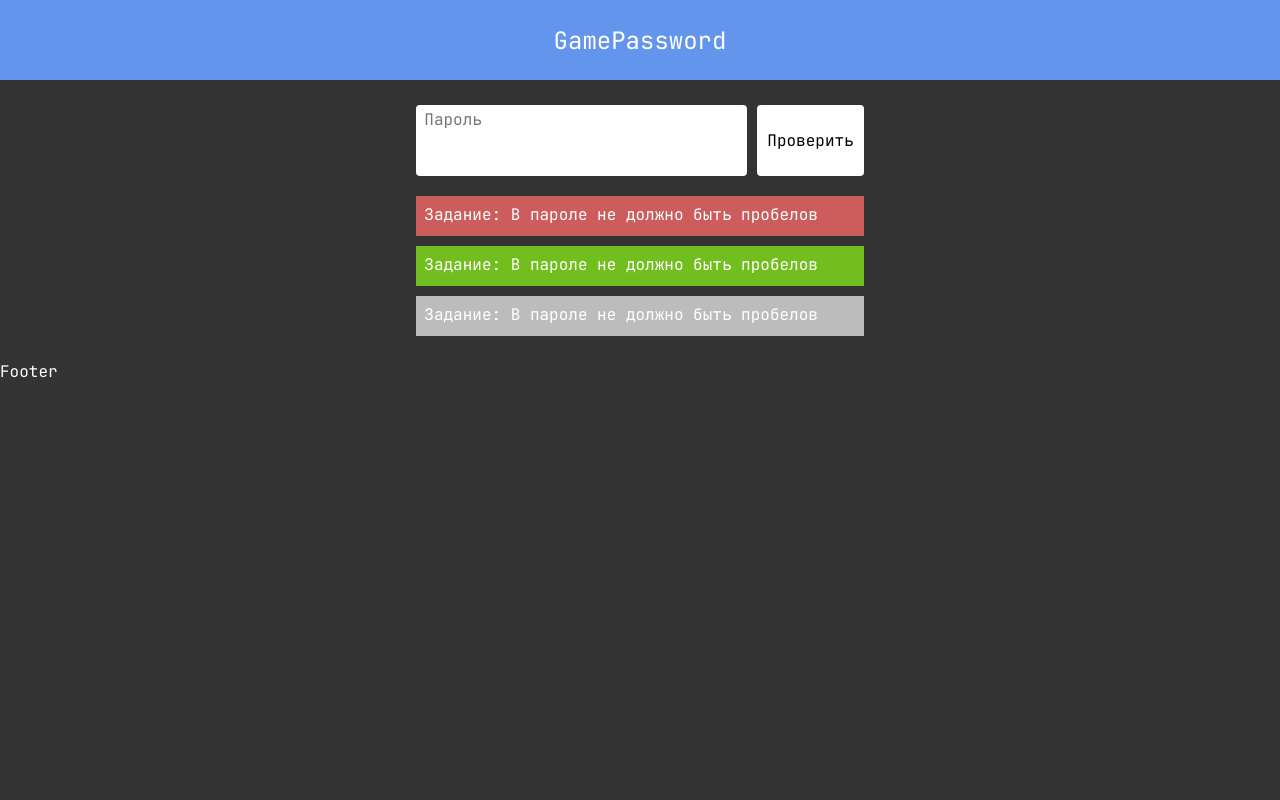
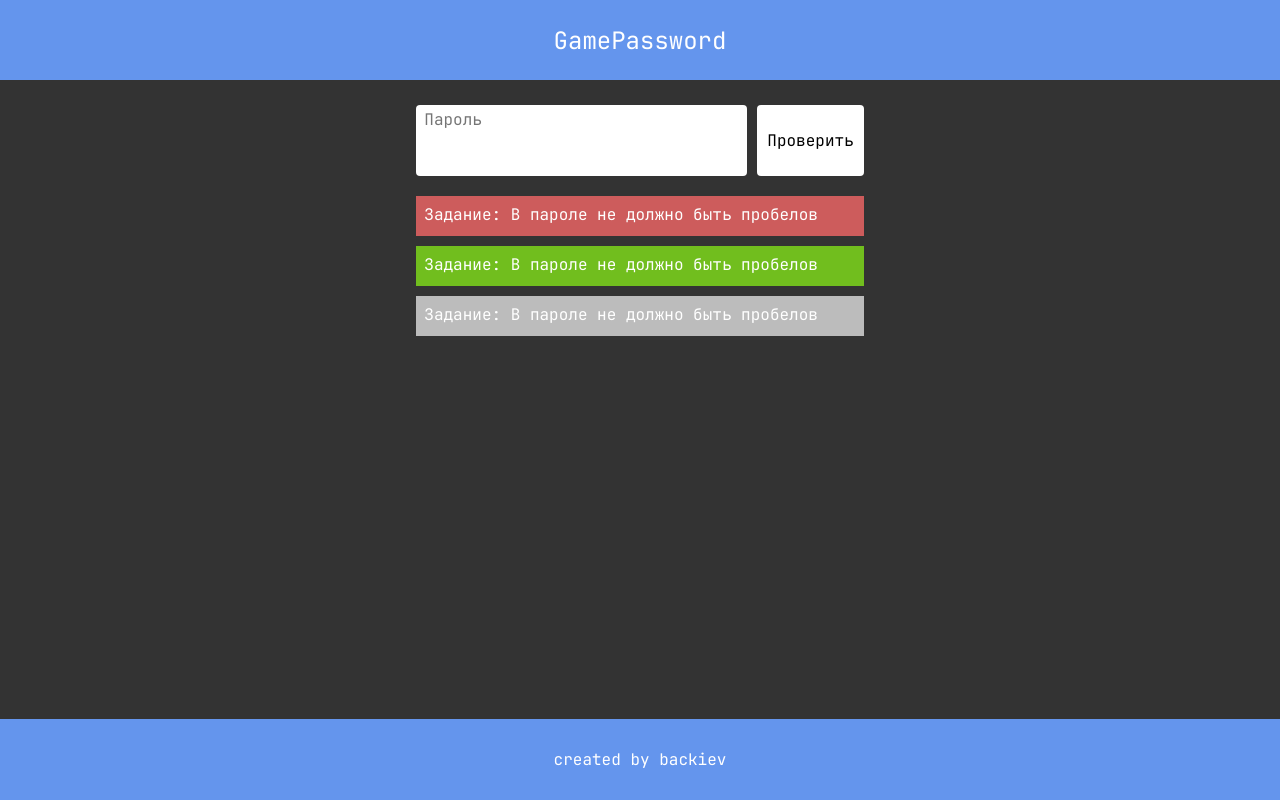
Before and after one commit to backiev/game_password, a Vue app: page / in a window 1280 px wide. Built offline with nearby package versions, Linux system fonts and the light colour scheme.

Commit message:
added footer

```diff
--- a/src/App.vue
+++ b/src/App.vue
@@ -8,18 +8,20 @@ import Game from './components/Game.vue';
 <template>
   <div class="wrapper">
     <Header />
-    <Game />
+    <main class="main">
+      <Game />
+    </main>
     <Footer />
   </div>
 </template>
 
-<style lang="scss">
+<style lang="scss" scoped>
   .wrapper {
-    width: 100%;
-    height: 100%;
-    min-height: 100vh;
-    background-color: #333;
-    // padding: 0 20px;
-    color: white;
+    display: flex;
+    flex-direction: column;
   }
+  .main {
+    flex-grow: 1;
+  }
+
 </style>
--- a/src/components/Footer.vue
+++ b/src/components/Footer.vue
@@ -3,11 +3,13 @@
 </script>
 
 <template>
-  <div class="footer">Footer</div>
+  <div class="footer">created by backiev</div>
 </template>
 
 <style scoped lang="scss">
   .footer {
-    // margin-top: auto;
+    text-align: center;
+    background-color: $color-blue-light;
+    padding: 30px 0;
   }
 </style>
--- a/src/main.ts
+++ b/src/main.ts
@@ -1,5 +1,5 @@
 import { createApp } from 'vue'
-// import './styles/main.scss'
+import './styles/index.scss'
 import App from './App.vue'
 import { createPinia } from 'pinia'
 
--- /dev/null
+++ b/src/styles/index.scss
@@ -0,0 +1,21 @@
+@font-face {
+    font-family: 'JetBrains Mono';
+    src: url('@/fonts/JetBrainsMono-Regular.ttf');
+}
+
+.display-none {
+    display: none;
+}
+
+* {
+    font-family: 'JetBrains Mono', sans-serif;
+}
+
+.wrapper {
+    width: 100%;
+    height: 100%;
+    min-height: 100vh;
+    background-color: #333;
+    // padding: 0 20px;
+    color: white;
+}
--- a/src/styles/main.scss
+++ b/src/styles/main.scss
@@ -1,15 +1,2 @@
 @import "reset";
 @import 'variables';
-
-@font-face {
-    font-family: 'JetBrains Mono';
-    src: url('@/fonts/JetBrainsMono-Regular.ttf');
-}
-
-.display-none {
-    display: none;
-}
-
-* {
-    font-family: 'JetBrains Mono', sans-serif;
-}
```
